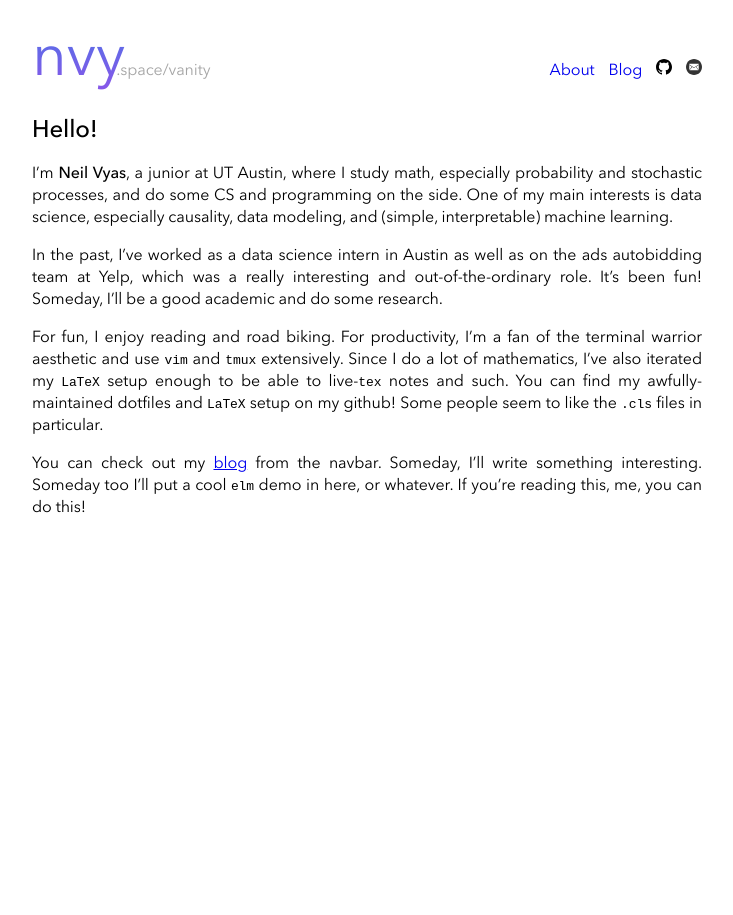
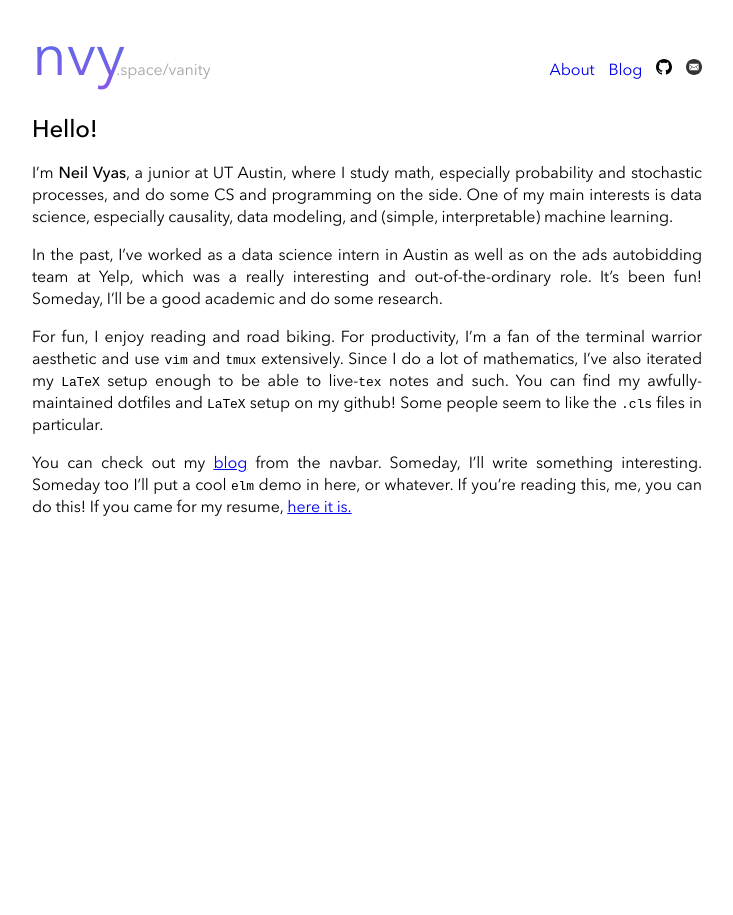
Before and after one commit to neilvyas/neilvyas.github.io, a Jekyll site: the page built from index.md, in a window 1280 px wide. Shown: the whole page, without its empty margins (273-1006 px from the left). Built offline with Jekyll 4.4.1, drawn with Linux system fonts in a browser that asks for light colours.

Commit message:
added back a link to a resume if people come lookin'

```diff
--- a/index.md
+++ b/index.md
@@ -19,6 +19,6 @@ aesthetic and use `vim` and `tmux` extensively. Since I do a lot of mathematics,
 my `LaTeX` setup enough to be able to live-`tex` notes and such. You can find my awfully-maintained
 dotfiles and `LaTeX` setup on my github! Some people seem to like the `.cls` files in particular.
 
-You can check out my [blog](blog.html) from the navbar. Someday, I'll write something interesting.
+You can check out my [blog](blog) from the navbar. Someday, I'll write something interesting.
 Someday too I'll put a cool `elm` demo in here, or whatever. If you're reading this, me, you can do
-this!
+this! If you came for my resume, [here it is.](/static/resume.pdf)
```
Also changed, not shown: about.md (+1 -1 lines).
